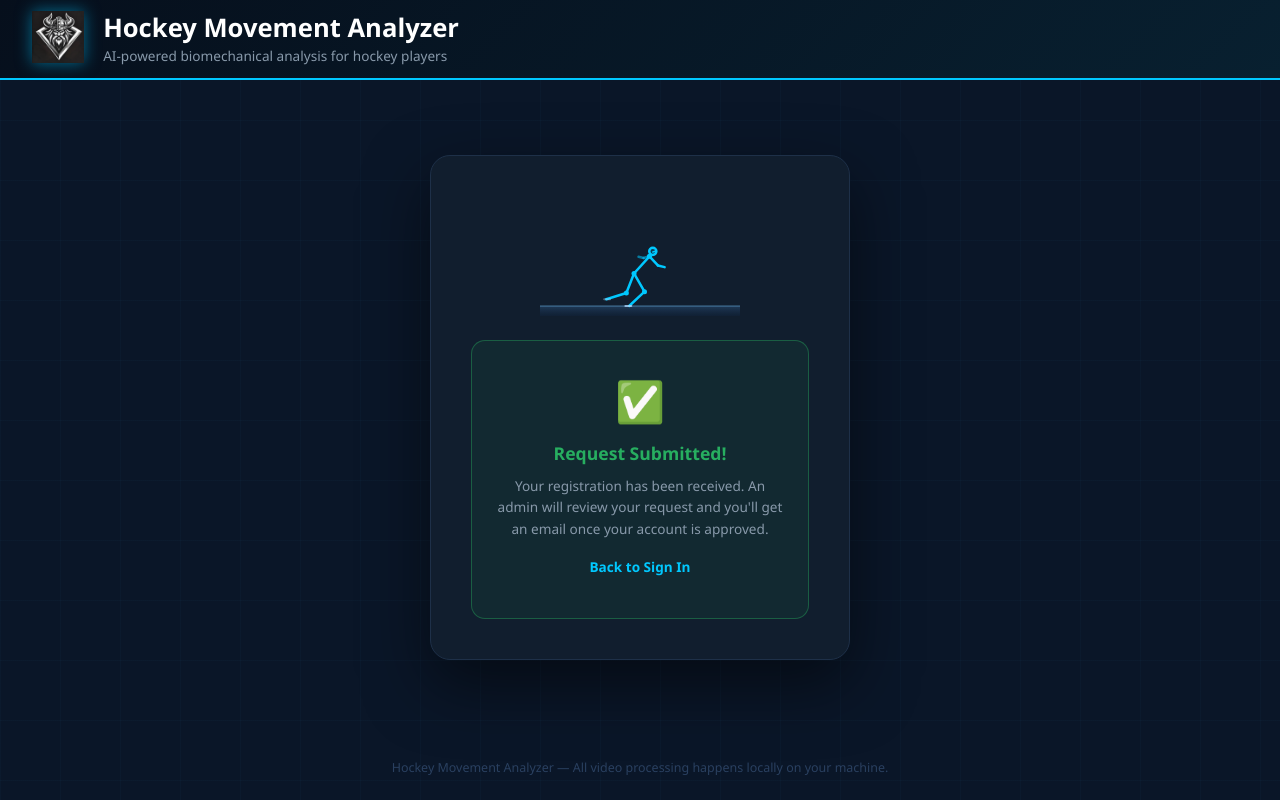
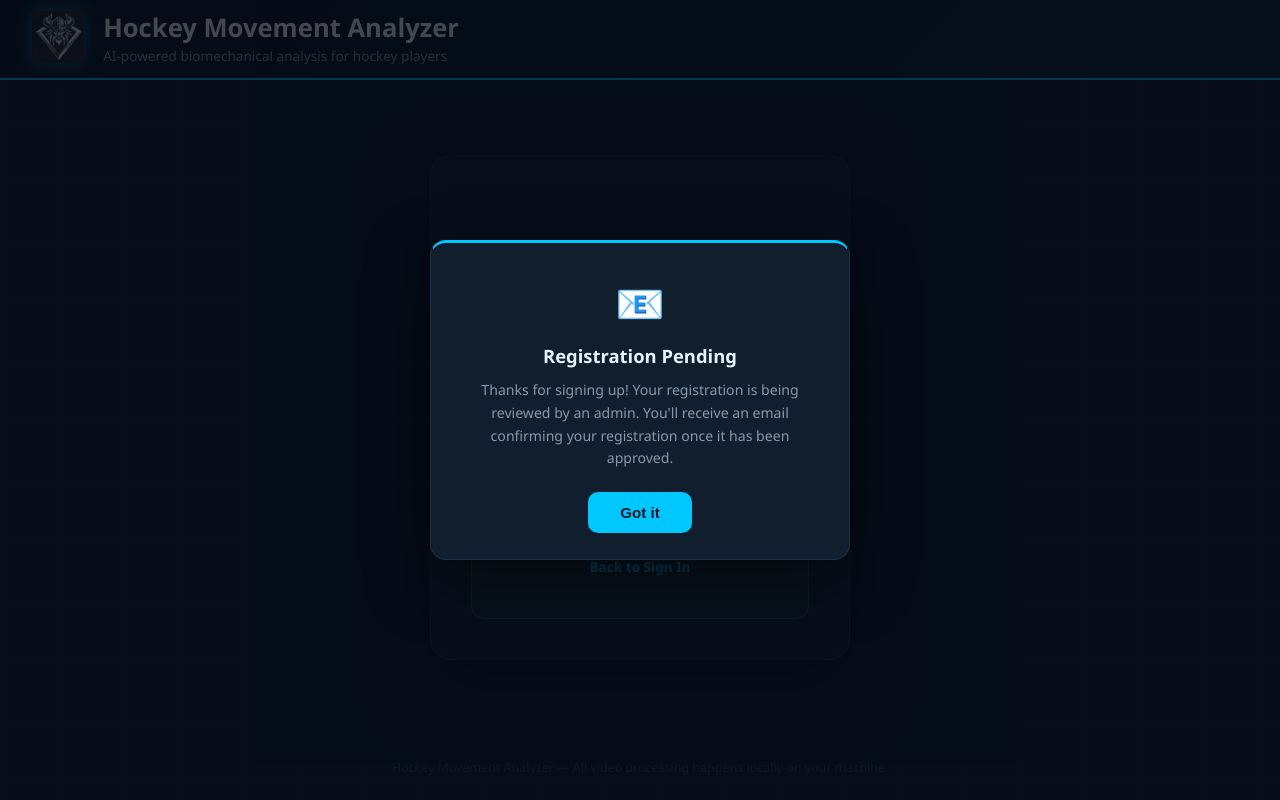
Before and after one commit to portoine/hockeyanalyzer, a Flask app: template templates/signup.html in a window 1280 px wide. Run offline with Flask 3, Linux system fonts and the light colour scheme; the template is opened without the code that fills it: most values are stand-ins (such as "Sample title", 1, 10 or a date in 2020); parts of the project's set-up code (start-up, migrations or seed data) failed here and were passed over.

Commit message:
Show popup when registration is pending admin approval
Co-Authored-By: Claude Opus 5.5 <noreply@anthropic.com>

```diff
--- a/templates/signup.html
+++ b/templates/signup.html
@@ -175,6 +175,43 @@
   .pending-box .pend-icon { font-size: 2.5rem; margin-bottom: 0.8rem; }
   .pending-box h4 { font-size: 1.1rem; font-weight: 700; color: #27ae60; margin-bottom: 0.6rem; }
   .pending-box p  { font-size: 0.85rem; color: var(--muted); line-height: 1.6; margin-bottom: 0.5rem; }
+
+  .modal-overlay {
+    position: fixed;
+    inset: 0;
+    background: rgba(4,10,20,0.75);
+    display: flex;
+    align-items: center;
+    justify-content: center;
+    padding: 1rem;
+    z-index: 100;
+  }
+  .modal {
+    background: var(--card);
+    border: 1px solid var(--border);
+    border-top: 3px solid var(--gold);
+    border-radius: 16px;
+    max-width: 420px;
+    width: 100%;
+    padding: 2rem 1.6rem 1.6rem;
+    text-align: center;
+    box-shadow: 0 20px 60px rgba(0,0,0,0.5);
+  }
+  .modal-overlay[hidden] { display: none; }
+  .modal .pend-icon { font-size: 2.5rem; margin-bottom: 0.8rem; }
+  .modal h4 { font-size: 1.15rem; font-weight: 700; margin-bottom: 0.7rem; }
+  .modal p  { font-size: 0.88rem; color: var(--muted); line-height: 1.6; }
+  .modal button {
+    margin-top: 1.4rem;
+    background: var(--gold);
+    color: var(--rink);
+    border: none;
+    border-radius: 10px;
+    padding: 0.75rem 2rem;
+    font-size: 0.95rem;
+    font-weight: 700;
+    cursor: pointer;
+  }
 
   .requirements {
     background: rgba(255,255,255,0.03);
@@ -376,5 +413,16 @@ function validateForm() {
 })();
 </script>
 
+{% if pending %}
+<div class="modal-overlay" id="pendingModal" role="dialog" aria-modal="true" aria-labelledby="pendingTitle">
+  <div class="modal">
+    <div class="pend-icon">📧</div>
+    <h4 id="pendingTitle">Registration Pending</h4>
+    <p>Thanks for signing up! Your registration is being reviewed by an admin. You'll receive an email confirming your registration once it has been approved.</p>
+    <button type="button" onclick="document.getElementById('pendingModal').hidden = true">Got it</button>
+  </div>
+</div>
+{% endif %}
+
 </body>
 </html>
```
